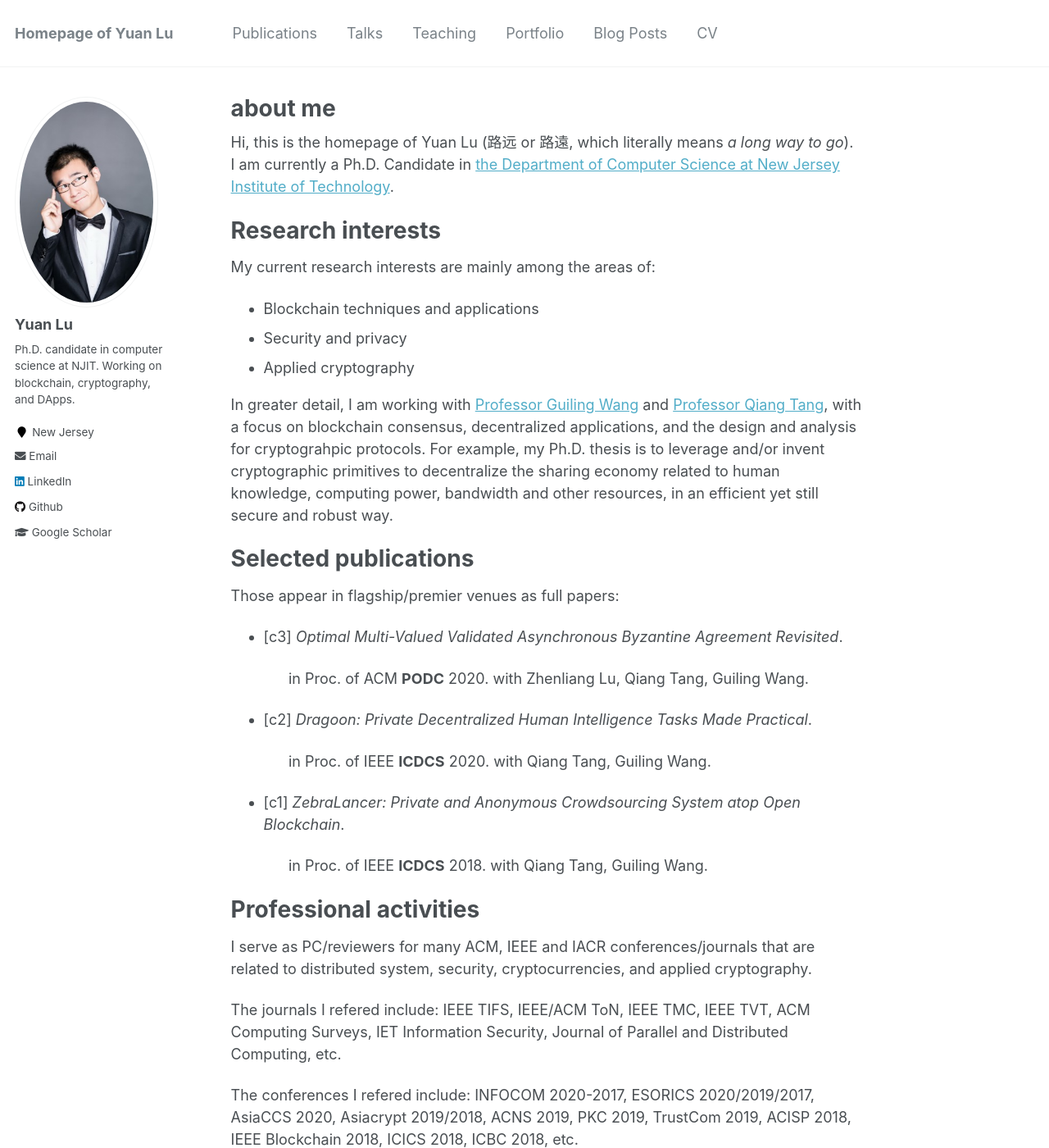
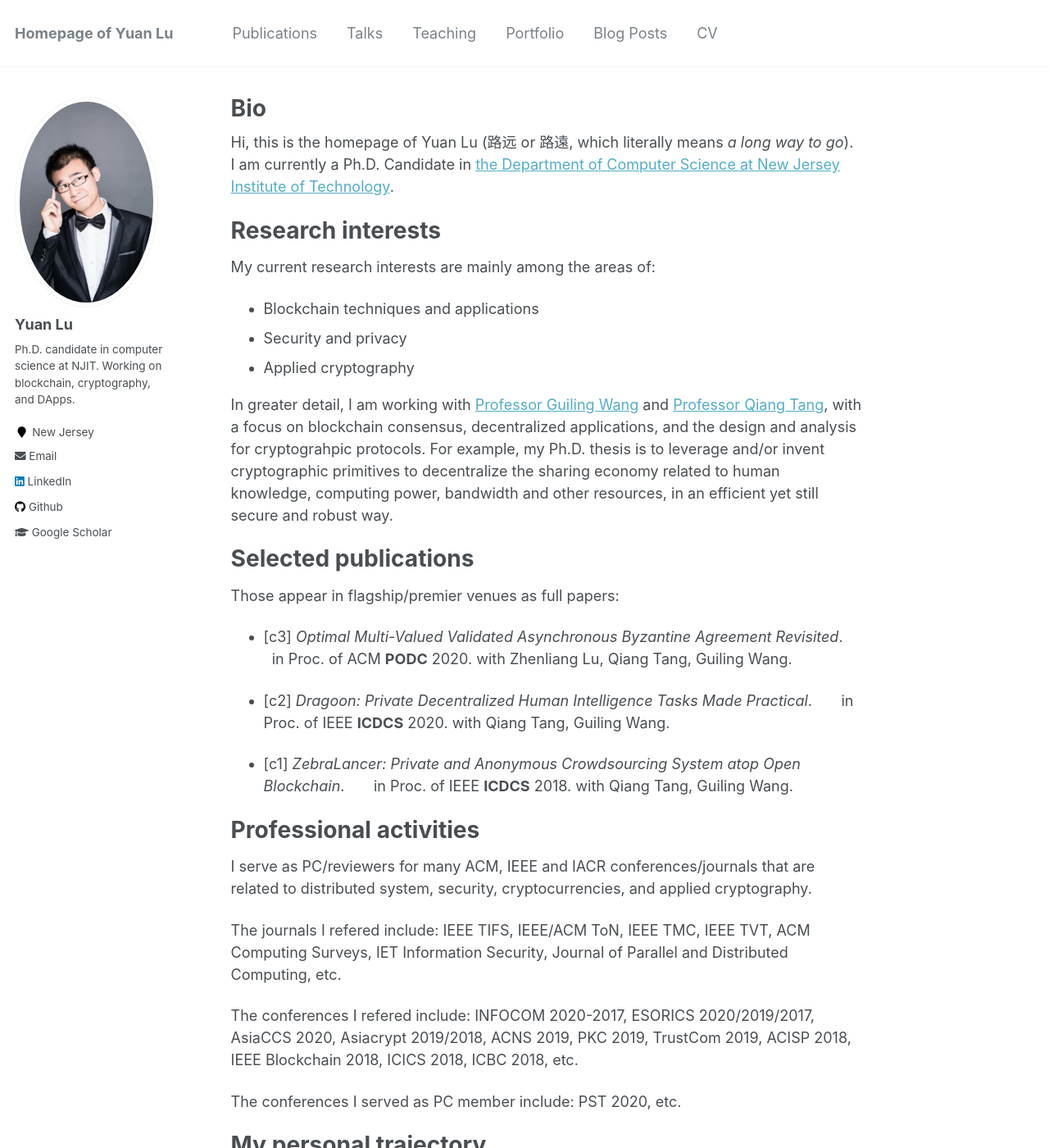
Before and after one commit to yylluu/yylluu.github.io, a Jekyll site: the page built from _pages/about.md, in a window 1280 px wide and 1400 px high. Shown: the whole window at 82% size. Built offline with Jekyll 4.4.1, drawn with Linux system fonts in a browser that asks for light colours.

Commit message:
Update about.md

```diff
--- a/_pages/about.md
+++ b/_pages/about.md
@@ -1,6 +1,6 @@
 ---
 permalink: /
-title: "about me"
+title: "Bio"
 excerpt: "Yuan Lu's Homepage"
 author_profile: true
 redirect_from:
@@ -26,15 +26,12 @@
 Those appear in flagship/premier venues as full papers:
 
 - [c3] *Optimal Multi-Valued Validated Asynchronous Byzantine Agreement Revisited*.
-
      &nbsp; &nbsp; &nbsp; in Proc. of ACM **PODC** 2020. with Zhenliang Lu, Qiang Tang, Guiling Wang.
 
 - [c2] *Dragoon: Private Decentralized Human Intelligence Tasks Made Practical*.
-
      &nbsp; &nbsp; &nbsp; in Proc. of IEEE **ICDCS** 2020. with Qiang Tang, Guiling Wang.
 
 - [c1] *ZebraLancer: Private and Anonymous Crowdsourcing System atop Open Blockchain*.
-
      &nbsp; &nbsp; &nbsp; in Proc. of IEEE **ICDCS** 2018. with Qiang Tang, Guiling Wang.
 
 
```
